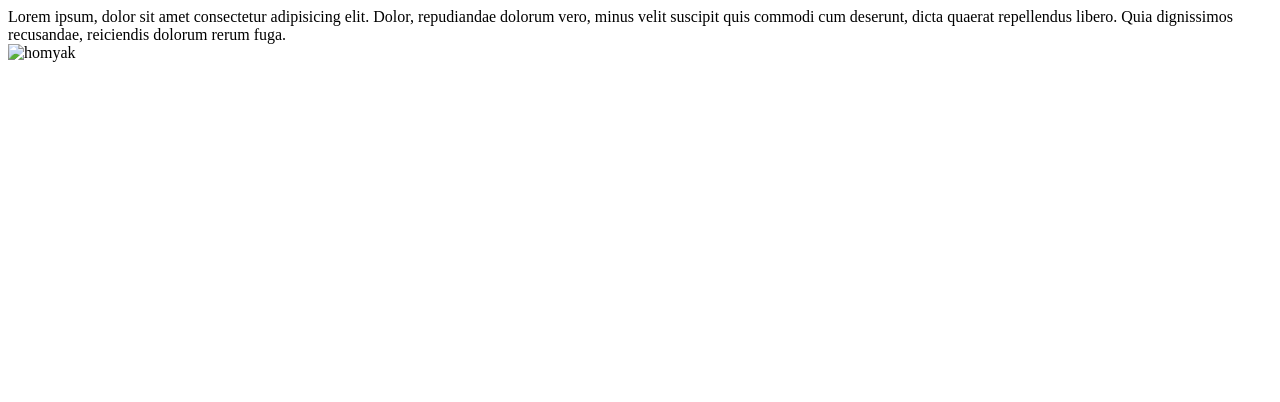
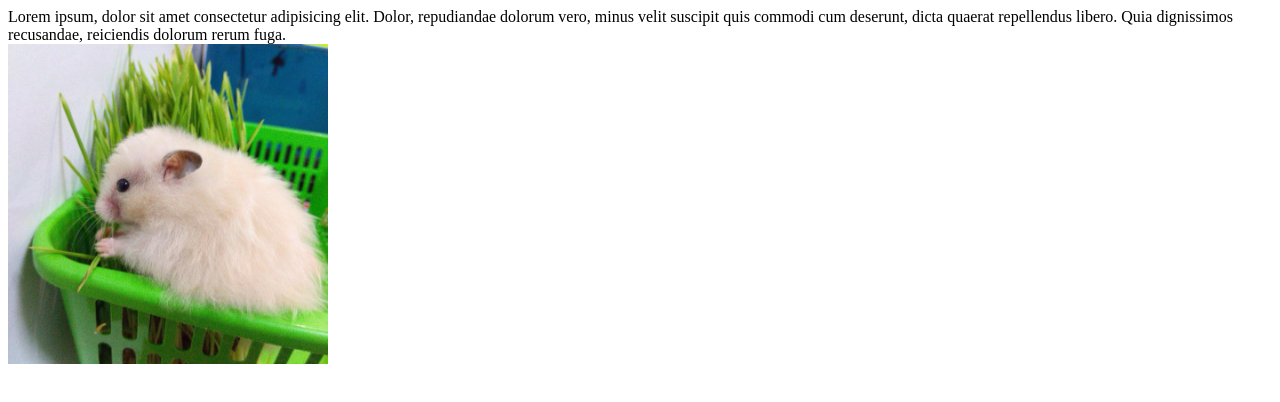
Before and after one commit to vgrigoryevich/ViktorTest, a plain HTML site: page index.html in a window 1280 px wide. Drawn offline with Linux system fonts and the light colour scheme.

Commit message:
change code

```diff
--- a/index.html
+++ b/index.html
@@ -8,6 +8,6 @@
 </head>
 <body>
     <div>Lorem ipsum, dolor sit amet consectetur adipisicing elit. Dolor, repudiandae dolorum vero, minus velit suscipit quis commodi cum deserunt, dicta quaerat repellendus libero. Quia dignissimos recusandae, reiciendis dolorum rerum fuga.</div>
-<img src="img1.jpg" alt="homyak" width="320">
+<img src="./image/img1.jpg" alt="homyak" width="320">
 </body>
 </html>
```
